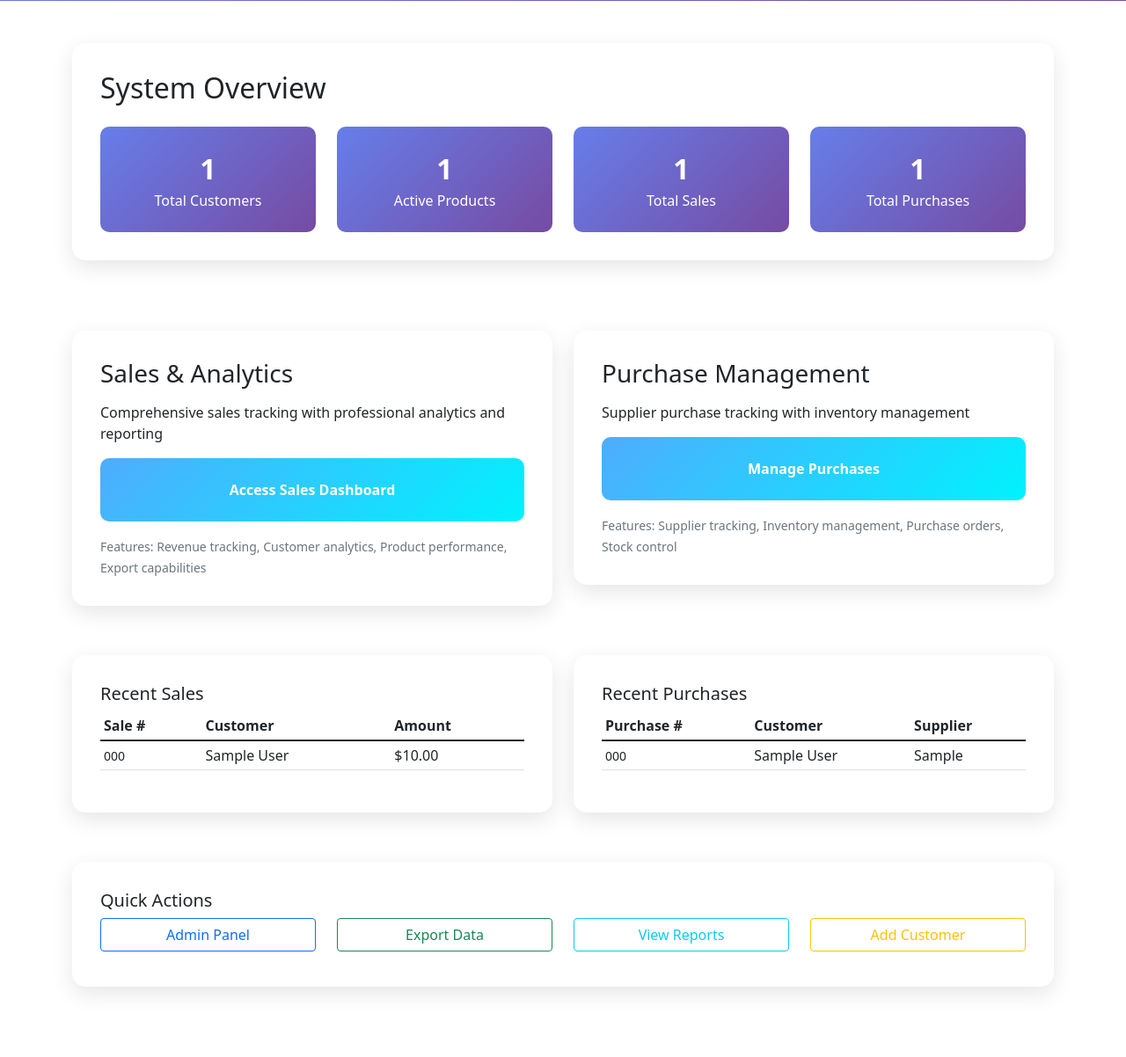
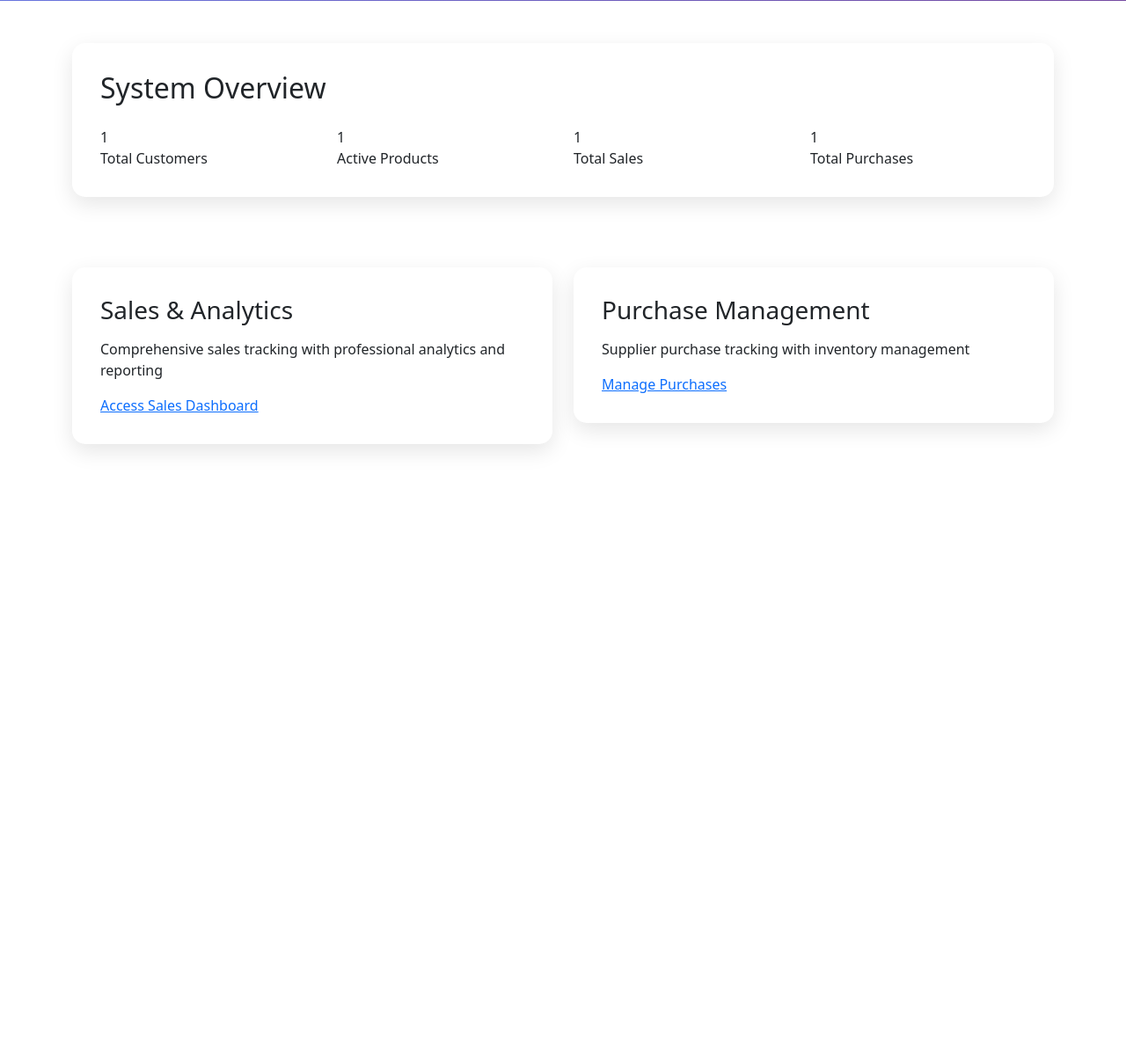
Before and after one commit to jesylvesterboy-source/civic-funding-api, a Django app: page / in a window 1280 px wide. Shown: the part 256-1458 px from the top of the page at 88% size. After the commit the page ends 769 px from the top, so only its background shows below. Run offline with Django 5.2, Linux system fonts and the light colour scheme; tables that the repository leaves empty hold one stand-in row (values such as "Sample post").

Commit message:
fix: Handle missing database tables gracefully in root dashboard

```diff
--- a/gates_tracker/templates/root_dashboard.html
+++ b/gates_tracker/templates/root_dashboard.html
@@ -3,7 +3,6 @@
 <head>
     <title>Business Management System</title>
     <link href="https://cdn.jsdelivr.net/npm/bootstrap@5.1.3/dist/css/bootstrap.min.css" rel="stylesheet">
-    <script src="https://cdn.jsdelivr.net/npm/chart.js"></script>
     <style>
         .hero-section {
             background: linear-gradient(135deg, #667eea 0%, #764ba2 100%);
@@ -18,38 +17,13 @@
             margin-bottom: 2rem;
             box-shadow: 0 8px 25px rgba(0,0,0,0.1);
             border: none;
-            transition: transform 0.3s ease;
         }
-        .system-card:hover {
-            transform: translateY(-5px);
-        }
-        .metric-card {
-            background: linear-gradient(135deg, #667eea 0%, #764ba2 100%);
+        .setup-alert {
+            background: linear-gradient(135deg, #ff6b6b 0%, #ee5a24 100%);
             color: white;
             border-radius: 10px;
-            padding: 1.5rem;
+            padding: 2rem;
             text-align: center;
-        }
-        .metric-value {
-            font-size: 2rem;
-            font-weight: bold;
-        }
-        .app-link {
-            display: block;
-            padding: 1.5rem;
-            background: linear-gradient(135deg, #4facfe 0%, #00f2fe 100%);
-            color: white;
-            text-decoration: none;
-            border-radius: 10px;
-            margin: 1rem 0;
-            text-align: center;
-            font-weight: 600;
-            transition: all 0.3s ease;
-        }
-        .app-link:hover {
-            transform: scale(1.05);
-            color: white;
-            text-decoration: none;
         }
     </style>
 </head>
@@ -63,6 +37,21 @@
     </div>
 
     <div class="container py-5">
+        {% if not tables_exist %}
+        <!-- Setup Required -->
+        <div class="row">
+            <div class="col-12">
+                <div class="setup-alert">
+                    <h2> Setup Required</h2>
+                    <p class="mb-3">The database needs to be initialized. Please run migrations to create the required tables.</p>
+                    <div class="alert alert-light">
+                        <strong>Solution:</strong> Run the migration script or wait for automatic deployment to complete.
+                    </div>
+                    <p>This is normal for first-time deployment. The system will be ready shortly.</p>
+                </div>
+            </div>
+        </div>
+        {% else %}
         <!-- System Overview -->
         <div class="row mb-5">
             <div class="col-12">
@@ -107,9 +96,6 @@
                     <a href="/sales/" class="app-link">
                          Access Sales Dashboard
                     </a>
-                    <div class="mt-3">
-                        <small class="text-muted">Features: Revenue tracking, Customer analytics, Product performance, Export capabilities</small>
-                    </div>
                 </div>
             </div>
             <div class="col-md-6">
@@ -119,89 +105,10 @@
                     <a href="/sales/" class="app-link">
                          Manage Purchases
                     </a>
-                    <div class="mt-3">
-                        <small class="text-muted">Features: Supplier tracking, Inventory management, Purchase orders, Stock control</small>
-                    </div>
                 </div>
             </div>
         </div>
-
-        <!-- Recent Activity -->
-        <div class="row mt-4">
-            <div class="col-md-6">
-                <div class="system-card">
-                    <h5> Recent Sales</h5>
-                    <div class="table-responsive">
-                        <table class="table table-sm">
-                            <thead>
-                                <tr>
-                                    <th>Sale #</th>
-                                    <th>Customer</th>
-                                    <th>Amount</th>
-                                </tr>
-                            </thead>
-                            <tbody>
-                                {% for sale in recent_sales %}
-                                <tr>
-                                    <td><small>{{ sale.sale_number }}</small></td>
-                                    <td>{{ sale.customer.name }}</td>
-                                    <td>${{ sale.final_amount }}</td>
-                                </tr>
-                                {% endfor %}
-                            </tbody>
-                        </table>
-                    </div>
-                </div>
-            </div>
-            <div class="col-md-6">
-                <div class="system-card">
-                    <h5> Recent Purchases</h5>
-                    <div class="table-responsive">
-                        <table class="table table-sm">
-                            <thead>
-                                <tr>
-                                    <th>Purchase #</th>
-                                    <th>Customer</th>
-                                    <th>Supplier</th>
-                                </tr>
-                            </thead>
-                            <tbody>
-                                {% for purchase in recent_purchases %}
-                                <tr>
-                                    <td><small>{{ purchase.purchase_number }}</small></td>
-                                    <td>{{ purchase.customer.name }}</td>
-                                    <td>{{ purchase.supplier }}</td>
-                                </tr>
-                                {% endfor %}
-                            </tbody>
-                        </table>
-                    </div>
-                </div>
-            </div>
-        </div>
-
-        <!-- Quick Actions -->
-        <div class="row mt-4">
-            <div class="col-12">
-                <div class="system-card">
-                    <h5> Quick Actions</h5>
-                    <div class="row">
-                        <div class="col-md-3">
-                            <a href="/admin/" class="btn btn-outline-primary w-100 mb-2">Admin Panel</a>
-                        </div>
-                        <div class="col-md-3">
-                            <a href="/sales/export/customers/" class="btn btn-outline-success w-100 mb-2">Export Data</a>
-                        </div>
-                        <div class="col-md-3">
-                            <a href="/sales/" class="btn btn-outline-info w-100 mb-2">View Reports</a>
-                        </div>
-                        <div class="col-md-3">
-                            <a href="/admin/sales/customer/add/" class="btn btn-outline-warning w-100 mb-2">Add Customer</a>
-                        </div>
-                    </div>
-                </div>
-            </div>
-        </div>
+        {% endif %}
     </div>
 </body>
 </html>
--- a/gates_tracker/views.py
+++ b/gates_tracker/views.py
@@ -1,7 +1,7 @@
 from django.shortcuts import render
 from django.http import HttpResponse
 from django.views.generic import TemplateView
-from sales.models import Sale, Purchase, Customer, Product
+from django.db import connection
 
 class RootDashboardView(TemplateView):
     template_name = 'root_dashboard.html'
@@ -9,18 +9,42 @@ class RootDashboardView(TemplateView):
     def get_context_data(self, **kwargs):
         context = super().get_context_data(**kwargs)
 
-        # Get metrics from all apps
-        context['sales_metrics'] = Sale.get_sales_metrics() if hasattr(Sale, 'get_sales_metrics') else {}
-        context['purchase_metrics'] = Purchase.get_purchase_metrics() if hasattr(Purchase, 'get_purchase_metrics') else {}
+        # Check if tables exist
+        tables_exist = self.check_tables_exist()
 
-        # System overview
-        context['total_customers'] = Customer.objects.count()
-        context['total_products'] = Product.objects.filter(is_active=True).count() if hasattr(Product, 'objects') else 0
-        context['total_sales'] = Sale.objects.count() if hasattr(Sale, 'objects') else 0
-        context['total_purchases'] = Purchase.objects.count() if hasattr(Purchase, 'objects') else 0
+        if tables_exist:
+            try:
+                from sales.models import Sale, Purchase, Customer, Product
+                # Get metrics from all apps
+                context['sales_metrics'] = Sale.get_sales_metrics() if hasattr(Sale, 'get_sales_metrics') else {}
+                context['purchase_metrics'] = Purchase.get_purchase_metrics() if hasattr(Purchase, 'get_purchase_metrics') else {}
 
-        # Recent activity
-        context['recent_sales'] = Sale.objects.select_related('customer').order_by('-sale_date')[:5] if hasattr(Sale, 'objects') else []
-        context['recent_purchases'] = Purchase.objects.select_related('customer').order_by('-purchase_date')[:5] if hasattr(Purchase, 'objects') else []
+                # System overview
+                context['total_customers'] = Customer.objects.count()
+                context['total_products'] = Product.objects.filter(is_active=True).count() if hasattr(Product, 'objects') else 0
+                context['total_sales'] = Sale.objects.count() if hasattr(Sale, 'objects') else 0
+                context['total_purchases'] = Purchase.objects.count() if hasattr(Purchase, 'objects') else 0
+
+                # Recent activity
+                context['recent_sales'] = Sale.objects.select_related('customer').order_by('-sale_date')[:5] if hasattr(Sale, 'objects') else []
+                context['recent_purchases'] = Purchase.objects.select_related('customer').order_by('-purchase_date')[:5] if hasattr(Purchase, 'objects') else []
+                context['tables_exist'] = True
+
+            except Exception as e:
+                context['tables_exist'] = False
+                context['error'] = str(e)
+        else:
+            context['tables_exist'] = False
+            context['setup_required'] = True
 
         return context
+
+    def check_tables_exist(self):
+        """Check if sales tables exist in database"""
+        try:
+            from sales.models import Sale
+            # Try a simple query to check if table exists
+            Sale.objects.exists()
+            return True
+        except:
+            return False
```
Also changed, not shown: run_production_migrations.py (added, +18 -0 lines).
